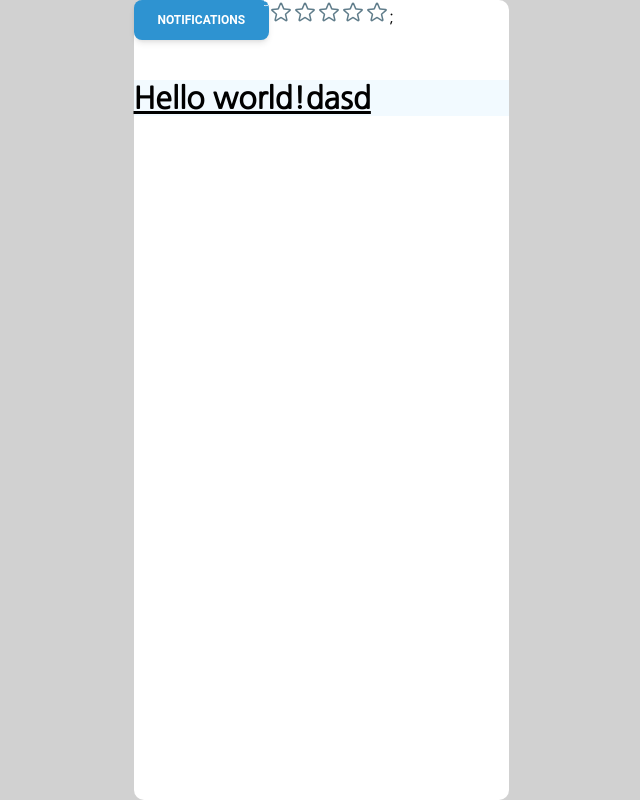
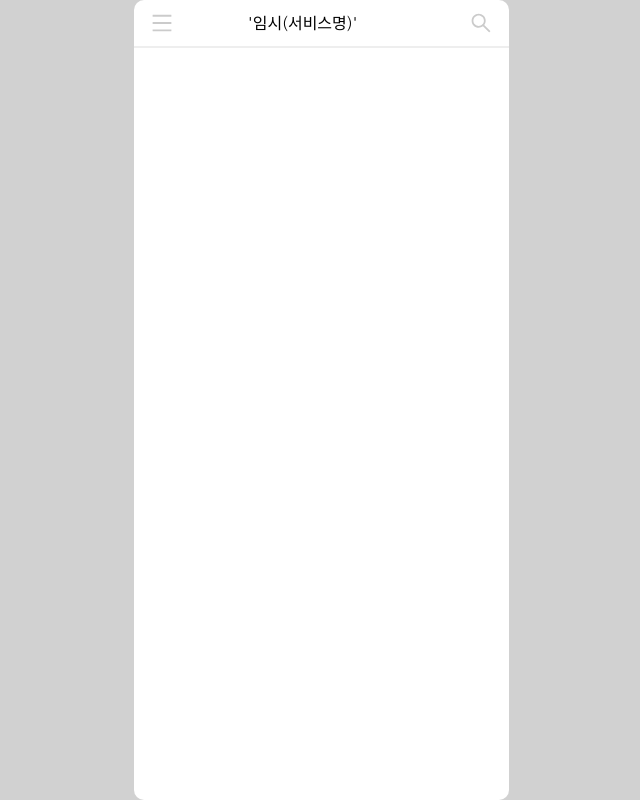
Before and after one commit to codestates-seb/seb45_main_010, a React (Vite) app in the folder client/: page / in a window 1280 px wide. Shown: the whole page, without its empty margins (319-959 px from the left). Built offline with nearby package versions, Linux system fonts and the light colour scheme.

Commit message:
[Feat] add header컴포넌트 추가

```diff
--- a/client/src/App.tsx
+++ b/client/src/App.tsx
@@ -1,11 +1,9 @@
-import { Badge, Button, Rating } from '@material-tailwind/react';
+import Header from 'components/Header/Header';
+
 const App = () => {
   return (
     <>
-      <Badge content="5">
-        <Button className="bg-blue-1">Notifications</Button>
-      </Badge>
-      <Rating />;<h1 className="mt-10 text-3xl font-bold underline bg-mint-3">Hello world!dasd</h1>
+      <Header />
     </>
   );
 };
--- /dev/null
+++ b/client/src/components/Header/Header.tsx
@@ -0,0 +1,13 @@
+import { AiOutlineMenu, AiOutlineSearch } from 'react-icons/ai';
+
+const Header = () => {
+  return (
+    <header className="grid items-center h-12 grid-cols-3 p-1 mb-10 border-b-2 border-b-grey-2">
+      <AiOutlineMenu className="ml-3 text-2xl cursor-pointer text-grey-3 " />
+      <p className="col-span-2">'임시(서비스명)'</p>
+      <AiOutlineSearch className="col-end-5 mr-3 text-2xl cursor-pointer text-grey-3 " />
+    </header>
+  );
+};
+
+export default Header;
```
